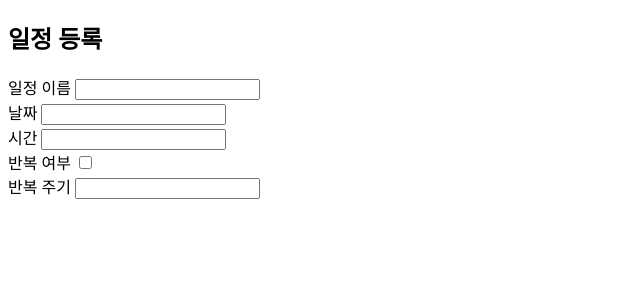
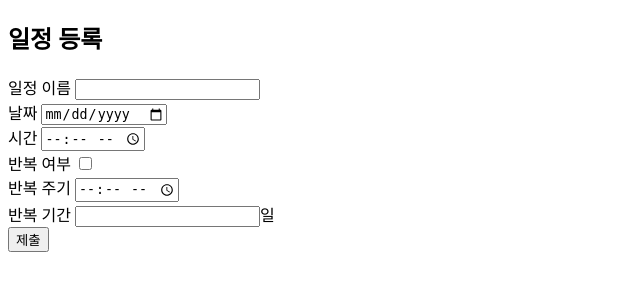
Before and after one commit to pptnz/swa_team2, a Django app: page /todo/ in a window 1280 px wide. Shown: the top 300 px of the page, without its empty margins (0-640 px from the left). Run offline with Django 3.2, Linux system fonts and the light colour scheme.

Commit message:
Update todo_add.html

```diff
--- a/todo/templates/todo_add/todo_add.html
+++ b/todo/templates/todo_add/todo_add.html
@@ -8,12 +8,15 @@
       <span>일정 이름</span>
       <input type = 'text'><br>
       <span>날짜</span>
-      <input type = 'text'><br>
+      <input type = 'date'><br>
       <span>시간</span>
-      <input type = 'text'><br>
+      <input type = 'time'><br>
       <span>반복 여부</span>
       <input type = 'checkbox'><br>
       <span>반복 주기</span>
-      <input type = 'text'><br>
+      <input type = 'time'><br>
+      <span>반복 기간</span>
+      <input type = 'number'><span>일</span><br>
+      <button>제출</button>
     </div>
 </html>
```
